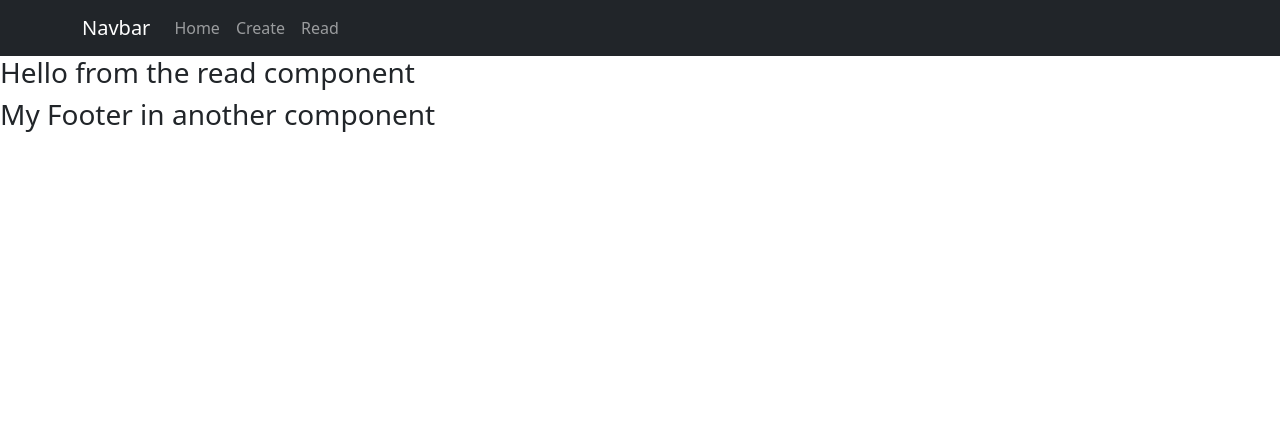
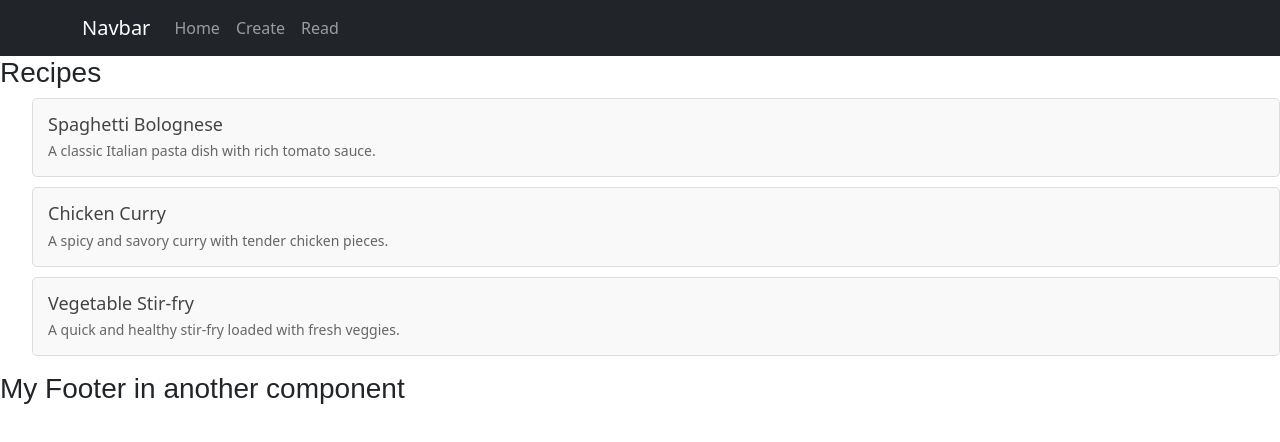
Before and after one commit to adamcurran123/datarepprojectwinter24, a React (Create React App) app in the folder datarep-proj/: page /Read in a window 1280 px wide. Shown: the top 442 px of the page. Built offline with nearby package versions, Linux system fonts and the light colour scheme.

Commit message:
filled up read.js with recipes using map function and also added css file to style that page

```diff
--- a/datarep-proj/src/components/Read.js
+++ b/datarep-proj/src/components/Read.js
@@ -1,5 +1,25 @@
+import './read.css';
+
 const Read = () => {
-    return <h3>Hello from the read component</h3>;
-  };
+  const recipes = [
+      { id: 1, name: "Spaghetti Bolognese", description: "A classic Italian pasta dish with rich tomato sauce." },
+      { id: 2, name: "Chicken Curry", description: "A spicy and savory curry with tender chicken pieces." },
+      { id: 3, name: "Vegetable Stir-fry", description: "A quick and healthy stir-fry loaded with fresh veggies." },
+  ];
 
-  export default Read;
+  return (
+      <div>
+          <h3>Recipes</h3>
+          <ul>
+              {recipes.map((recipe) => (
+                  <li key={recipe.id}>
+                      <h4>{recipe.name}</h4>
+                      <p>{recipe.description}</p>
+                  </li>
+              ))}
+          </ul>
+      </div>
+  );
+};
+
+export default Read;
--- /dev/null
+++ b/datarep-proj/src/components/read.css
@@ -0,0 +1,31 @@
+/* read.css */
+h3 {
+    font-family: Arial, sans-serif;
+    color: #333;
+    margin-bottom: 20px;
+}
+
+ul {
+    list-style-type: none;
+    padding: 0;
+}
+
+li {
+    background-color: #f9f9f9;
+    border: 1px solid #ddd;
+    margin-bottom: 10px;
+    padding: 15px;
+    border-radius: 5px;
+}
+
+li h4 {
+    margin: 0;
+    font-size: 18px;
+    color: #444;
+}
+
+li p {
+    margin: 5px 0 0;
+    color: #666;
+    font-size: 14px;
+}
```
